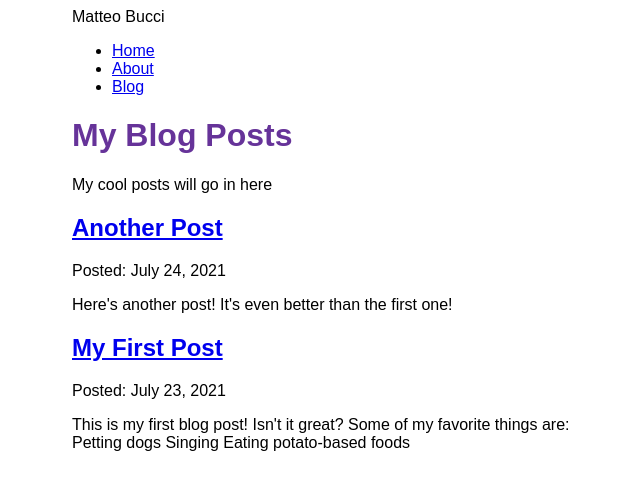
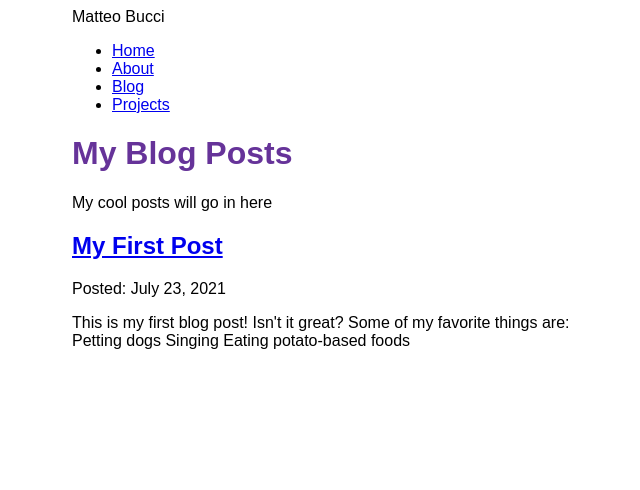
Before and after one commit to matteobucci/matteo-bucci, a Gatsby site: page /blog in a window 1280 px wide. Shown: the whole page, without its empty margins (318-958 px from the left). Built offline with nearby package versions, Linux system fonts and the light colour scheme; Gatsby itself is replaced by a stand-in of ours.

Commit message:
Increased knoledge on how to handle different blog posts

```diff
--- a/blog/first-post/index.mdx
+++ b/blog/first-post/index.mdx
@@ -6,6 +6,7 @@
 hero_image_alt: "Description of the picture"
 hero_image_credit_text: "Matteo"
 hero_image_credit_link: ""
+template: "post"
 ---
 
 This is my first blog post! Isn't it *great*?
--- a/src/components/layout.js
+++ b/src/components/layout.js
@@ -40,6 +40,11 @@
               Blog
             </Link>
           </li>
+          <li className={navLinkItem}>
+            <Link to="/projects" className={navLinkText}>
+              Projects
+            </Link>
+          </li>
         </ul>
       </nav>
       <main>
--- a/src/pages/blog/index.js
+++ b/src/pages/blog/index.js
@@ -29,7 +29,10 @@
 
 export const query = graphql`
   query {
-    allMdx(sort: { frontmatter: { date: DESC }}) {
+    allMdx(
+      sort: { frontmatter: { date: DESC }}
+      filter: { frontmatter: { template: { eq: "post" } } }
+    ) {
       nodes {
         frontmatter {
           date(formatString: "MMMM D, YYYY")
```
Also changed, not shown: README.md.
